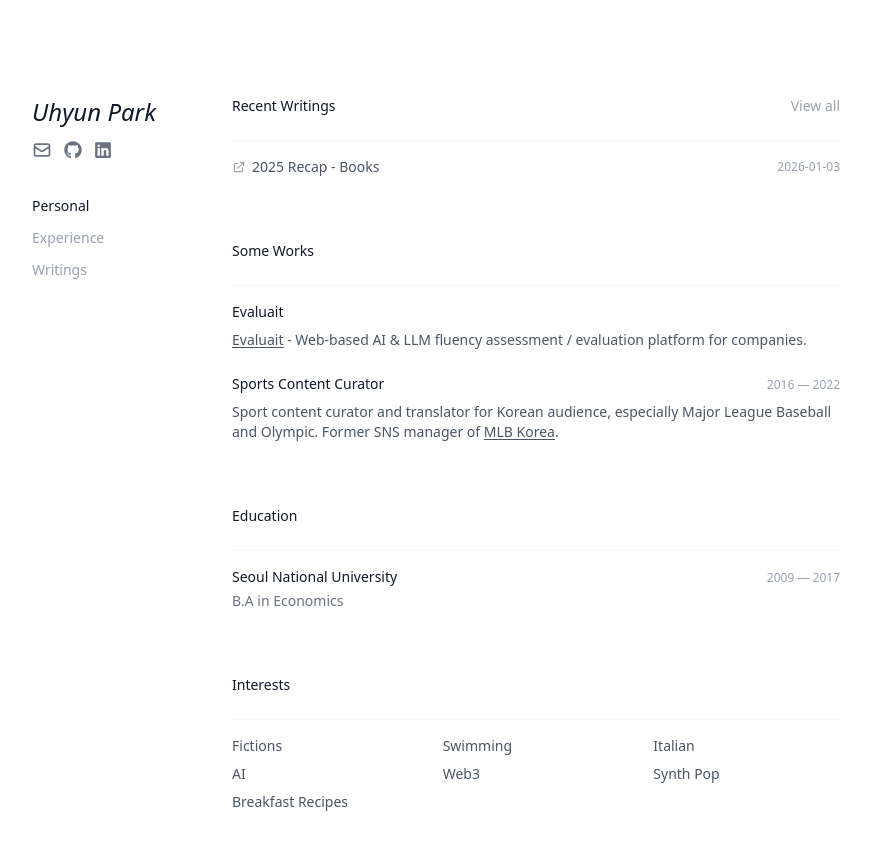
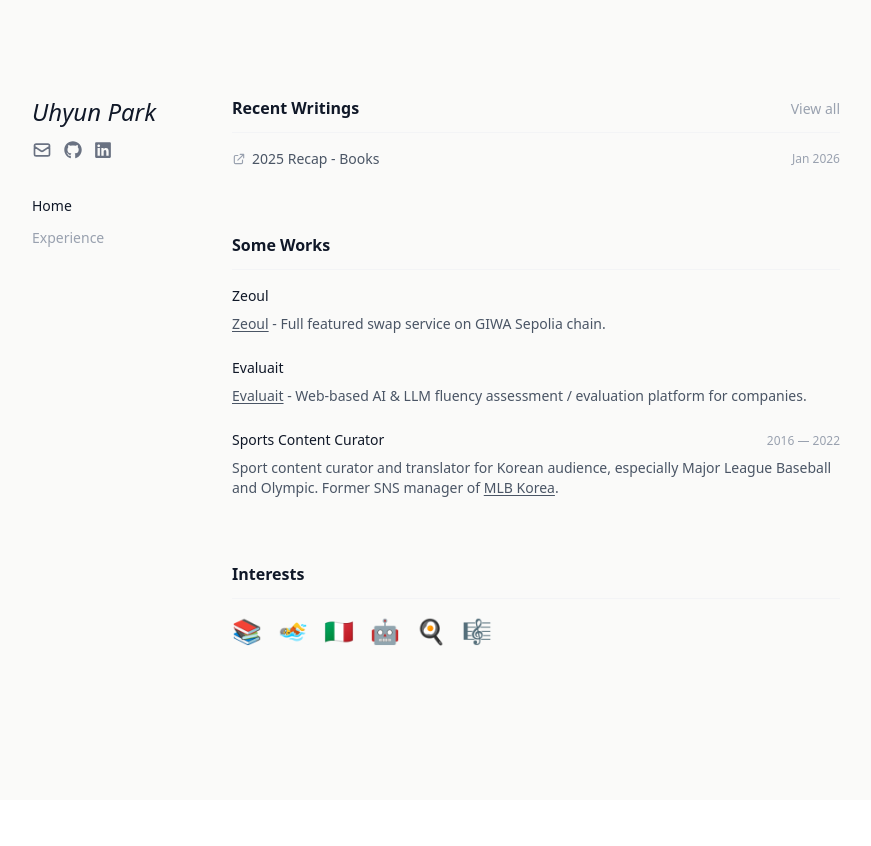
Before and after one commit to uhyunpark/uhyunpark.github.io, a React (Vite) app: page / in a window 1280 px wide. Shown: the top 846 px of the page, without its empty margins (104-975 px from the left). After the commit the page ends 800 px from the top, so only its background shows below. Built offline with nearby package versions, Linux system fonts and the light colour scheme.

Commit message:
update info

```diff
--- a/index.html
+++ b/index.html
@@ -5,6 +5,18 @@
     <link rel="icon" type="image/svg+xml" href="/favicon.ico" />
     <meta name="viewport" content="width=device-width, initial-scale=1.0" />
     <title>Uhyun Park</title>
+    <meta name="description" content="Personal site of Uhyun Park" />
+
+    <!-- Open Graph -->
+    <meta property="og:title" content="Uhyun Park" />
+    <meta property="og:description" content="Personal site of Uhyun Park" />
+    <meta property="og:type" content="website" />
+    <meta property="og:url" content="https://uhyun.me" />
+
+    <!-- Twitter Card -->
+    <meta name="twitter:card" content="summary" />
+    <meta name="twitter:title" content="Uhyun Park" />
+    <meta name="twitter:description" content="Personal site of Uhyun Park" />
   </head>
   <body>
     <div id="root"></div>
--- a/src/components/Layout.tsx
+++ b/src/components/Layout.tsx
@@ -10,7 +10,7 @@ export default function Layout() {
     }`
 
   return (
-    <div className="min-h-screen bg-white">
+    <div className="min-h-screen bg-stone-50">
       {/* Sidebar (desktop) - fixed to left of centered content */}
       <Sidebar />
 
--- a/src/components/Sidebar.tsx
+++ b/src/components/Sidebar.tsx
@@ -25,6 +25,7 @@ export default function Sidebar() {
           <a
             href="mailto:pibrizo@gmail.com"
             className="hover:text-gray-700 transition-colors"
+            aria-label="Email"
           >
             <HiOutlineMail className="w-5 h-5" />
           </a>
@@ -33,6 +34,7 @@ export default function Sidebar() {
             className="hover:text-gray-700 transition-colors"
             target="_blank"
             rel="noopener noreferrer"
+            aria-label="GitHub"
           >
             <FaGithub className="w-4.5 h-4.5" />
           </a>
@@ -41,6 +43,7 @@ export default function Sidebar() {
             className="hover:text-gray-700 transition-colors"
             target="_blank"
             rel="noopener noreferrer"
+            aria-label="LinkedIn"
           >
             <FaLinkedin className="w-4.5 h-4.5" />
           </a>
@@ -49,13 +52,10 @@ export default function Sidebar() {
         {/* Navigation */}
         <nav className="flex-1 space-y-1">
           <NavLink to="/" end className={navLinkClass}>
-            Personal
+            Home
           </NavLink>
           <NavLink to="/resume" className={navLinkClass}>
             Experience
-          </NavLink>
-          <NavLink to="/writings" className={navLinkClass}>
-            Writings
           </NavLink>
         </nav>
       </div>
--- a/src/data/interest.json
+++ b/src/data/interest.json
@@ -1,9 +1,8 @@
 [
-  "Fictions",
-  "Swimming",
-  "Italian",
-  "AI",
-  "Web3",
-  "Synth Pop",
-  "Breakfast Recipes"
+  "📚",
+  "🏊",
+  "🇮🇹",
+  "🤖",
+  "🍳",
+  "🎼"
 ]
--- a/src/data/others.json
+++ b/src/data/others.json
@@ -1,4 +1,8 @@
 [
+  {
+    "title": "Zeoul",
+    "description": "[Zeoul](https://zeoul.xyz) - Full featured swap service on GIWA Sepolia chain."
+  },
   {
     "title": "Evaluait",
     "description": "[Evaluait](https://evaluait.cc) - Web-based AI & LLM fluency assessment / evaluation platform for companies."
--- a/src/pages/PersonalPage.tsx
+++ b/src/pages/PersonalPage.tsx
@@ -4,7 +4,6 @@ import { HiOutlineExternalLink } from 'react-icons/hi'
 import writingsData from '../data/writings.json'
 import personalInterestsData from '../data/interest.json'
 import othersData from '../data/others.json'
-import educationData from '../data/education.json'
 
 interface Writing {
   title: string
@@ -20,11 +19,9 @@ interface OtherWork {
   period: string
 }
 
-interface Education {
-  institution: string
-  degree: string
-  period: string
-  description: string
+function formatDate(dateStr: string): string {
+  const date = new Date(dateStr)
+  return date.toLocaleDateString('en-US', { month: 'short', year: 'numeric' })
 }
 
 export default function PersonalPage() {
@@ -32,8 +29,8 @@ export default function PersonalPage() {
     <div className="space-y-16">
       {/* Writings Section */}
       <section>
-        <div className="flex items-baseline justify-between mb-6">
-          <h2 className="text-sm font-medium text-gray-900">Recent Writings</h2>
+        <div className="flex items-baseline justify-between mb-3">
+          <h2 className="text-base font-semibold text-gray-900">Recent Writings</h2>
           <Link
             to="/writings"
             className="text-sm text-gray-400 hover:text-gray-600 transition-colors"
@@ -52,7 +49,7 @@ export default function PersonalPage() {
                       <HiOutlineExternalLink className="w-3.5 h-3.5 text-gray-400" />
                       {post.title}
                     </span>
-                    <span className="text-xs text-gray-400 whitespace-nowrap">{post.date}</span>
+                    <span className="text-xs text-gray-400 whitespace-nowrap">{formatDate(post.date)}</span>
                   </div>
                 )
 
@@ -81,7 +78,7 @@ export default function PersonalPage() {
 
       {/* Other Works Section */}
       <section>
-        <h2 className="text-sm font-medium text-gray-900 mb-6">Some Works</h2>
+        <h2 className="text-base font-semibold text-gray-900 mb-3">Some Works</h2>
         <div className="border-t border-gray-100 pt-4 space-y-6">
           {(othersData as OtherWork[]).map((work, index) => (
             <div key={index}>
@@ -112,30 +109,11 @@ export default function PersonalPage() {
         </div>
       </section>
 
-      {/* Education Section */}
-      <section>
-        <h2 className="text-sm font-medium text-gray-900 mb-6">Education</h2>
-        <div className="border-t border-gray-100 pt-4 space-y-6">
-          {(educationData as Education[]).map((edu, index) => (
-            <div key={index}>
-              <div className="flex justify-between items-baseline mb-1">
-                <h3 className="text-sm font-medium text-gray-900">{edu.institution}</h3>
-                <span className="text-xs text-gray-400">{edu.period}</span>
-              </div>
-              <p className="text-sm text-gray-500 mb-2">{edu.degree}</p>
-              <div className="prose prose-sm max-w-none text-gray-600 text-sm">
-                <ReactMarkdown>{edu.description}</ReactMarkdown>
-              </div>
-            </div>
-          ))}
-        </div>
-      </section>
-
       {/* Interests Section */}
       <section>
-        <h2 className="text-sm font-medium text-gray-900 mb-6">Interests</h2>
+        <h2 className="text-base font-semibold text-gray-900 mb-3">Interests</h2>
         <div className="border-t border-gray-100 pt-4">
-          <div className="grid grid-cols-2 sm:grid-cols-3 gap-x-6 gap-y-2 text-sm text-gray-600">
+          <div className="flex flex-wrap gap-4 text-2xl">
             {(personalInterestsData as string[]).map((interest, index) => (
               <span key={index}>{interest}</span>
             ))}
--- a/src/pages/ResumePage.tsx
+++ b/src/pages/ResumePage.tsx
@@ -1,6 +1,7 @@
 import { FaLinkedin } from 'react-icons/fa'
 import ReactMarkdown from 'react-markdown'
 import workExperienceData from '../data/exp.json'
+import educationData from '../data/education.json'
 
 interface WorkExperience {
   company: string
@@ -9,11 +10,17 @@ interface WorkExperience {
   description: string
 }
 
+interface Education {
+  institution: string
+  degree: string
+  period: string
+}
+
 export default function ResumePage() {
   return (
     <div>
-      <div className="flex items-center gap-2 mb-6">
-        <h2 className="text-sm font-medium text-gray-900">Work Experience</h2>
+      <div className="flex items-center gap-2 mb-3">
+        <h2 className="text-base font-semibold text-gray-900">Work Experience</h2>
         <a
           href="https://www.linkedin.com/in/uhyun-park-353248ab/"
           className="text-gray-400 hover:text-gray-600 transition-colors"
@@ -52,6 +59,20 @@ export default function ResumePage() {
           </div>
         ))}
       </div>
+
+      {/* Education Section */}
+      <h2 className="text-base font-semibold text-gray-900 mt-12 mb-3">Education</h2>
+      <div className="border-t border-gray-100 pt-4 space-y-6">
+        {(educationData as Education[]).map((edu, index) => (
+          <div key={index}>
+            <div className="flex justify-between items-baseline mb-1">
+              <h3 className="text-sm font-medium text-gray-900">{edu.institution}</h3>
+              <span className="text-xs text-gray-400">{edu.period}</span>
+            </div>
+            <p className="text-sm text-gray-500">{edu.degree}</p>
+          </div>
+        ))}
+      </div>
     </div>
   )
 }
--- a/src/pages/WritingsPage.tsx
+++ b/src/pages/WritingsPage.tsx
@@ -7,6 +7,11 @@ interface Writing {
   date: string
   slug: string
   url?: string
+}
+
+function formatDate(dateStr: string): string {
+  const date = new Date(dateStr)
+  return date.toLocaleDateString('en-US', { month: 'short', year: 'numeric' })
 }
 
 export default function WritingsPage() {
@@ -26,7 +31,7 @@ export default function WritingsPage() {
                     <span className="text-sm text-gray-600 group-hover:text-gray-900 transition-colors">
                       {post.title}
                     </span>
-                    <span className="text-xs text-gray-400 whitespace-nowrap">{post.date}</span>
+                    <span className="text-xs text-gray-400 whitespace-nowrap">{formatDate(post.date)}</span>
                   </div>
                   {post.excerpt && (
                     <p className="text-xs text-gray-400">{post.excerpt}</p>
```
